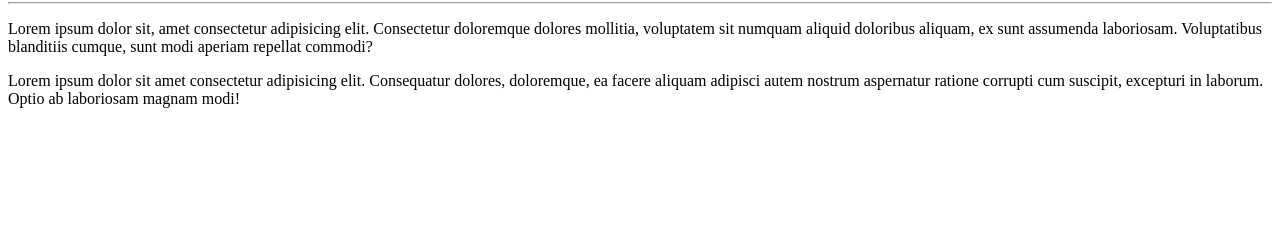
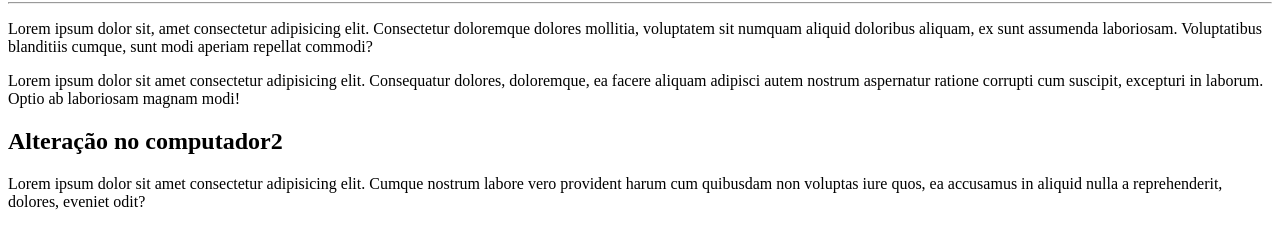
Before and after one commit to gwm1965/Ola-Mundo, a plain HTML site: page site-exemplo/index.html in a window 1280 px wide. Shown: the part 78-326 px from the top of the page. Drawn offline with Linux system fonts and the light colour scheme.

Commit message:
Alteração no computador2

```diff
--- a/site-exemplo/index.html
+++ b/site-exemplo/index.html
@@ -11,6 +11,8 @@
     <hr>
     <p>Lorem ipsum dolor sit, amet consectetur adipisicing elit. Consectetur doloremque dolores mollitia, voluptatem sit numquam aliquid doloribus aliquam, ex sunt assumenda laboriosam. Voluptatibus blanditiis cumque, sunt modi aperiam repellat commodi?</p>
     <p>Lorem ipsum dolor sit amet consectetur adipisicing elit. Consequatur dolores, doloremque, ea facere aliquam adipisci autem nostrum aspernatur ratione corrupti cum suscipit, excepturi in laborum. Optio ab laboriosam magnam modi!</p>
+    <h2>Alteração no computador2</h2>
+    <p>Lorem ipsum dolor sit amet consectetur adipisicing elit. Cumque nostrum labore vero provident harum cum quibusdam non voluptas iure quos, ea accusamus in aliquid nulla a reprehenderit, dolores, eveniet odit?</p>
 
 
 </body>
```
